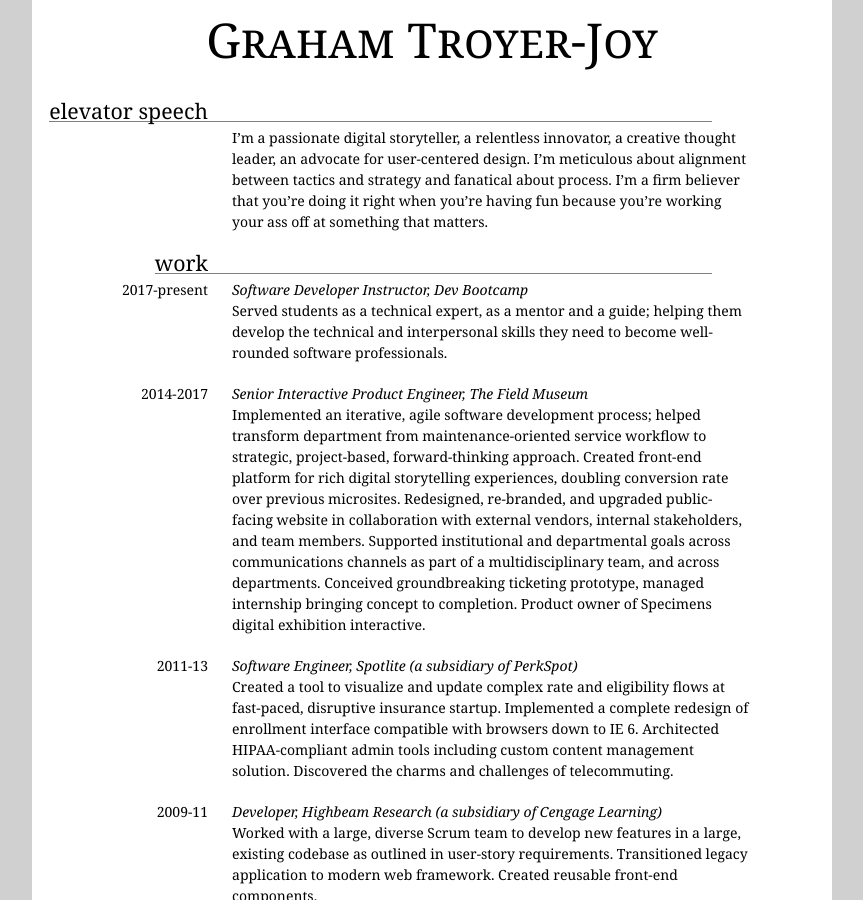
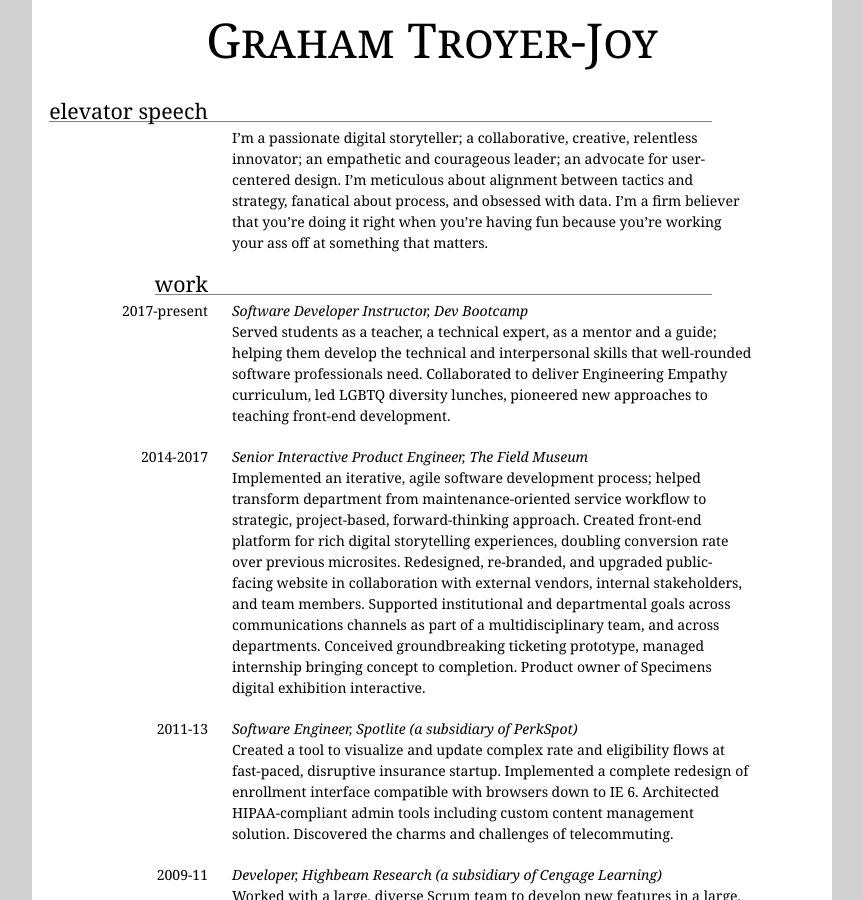
Before and after one commit to telegraham/resume, a Jekyll site: the page built from index.html, in a window 1280 px wide and 900 px high. Shown: the whole window, without its empty margins (208-1071 px from the left). Built offline with Jekyll 4.4.1, drawn with Linux system fonts in a browser that asks for light colours.

Commit message:
Updates DBC role, elevator speech

```diff
--- a/_data/resume.json
+++ b/_data/resume.json
@@ -8,13 +8,13 @@
 	},
 	"phone": "+1 708 275 5448",
 	"email": "graham@troyer-joy.com",
-	"elevatorSpeech": "I’m a passionate digital storyteller, a relentless innovator, a creative thought leader, an advocate for user-centered design. I’m meticulous about alignment between tactics and strategy and fanatical about process. I’m a firm believer that you’re doing it right when you’re having fun because you’re working your ass off at something that matters.",
+	"elevatorSpeech": "I’m a passionate digital storyteller; a collaborative, creative, relentless innovator; an empathetic and courageous leader; an advocate for user-centered design. I’m meticulous about alignment between tactics and strategy, fanatical about process, and obsessed with data. I’m a firm believer that you’re doing it right when you’re having fun because you’re working your ass off at something that matters.",
 	"work": [
 		{
 			"what": "Software Developer Instructor",
 			"where": "Dev Bootcamp",
 			"when": "2017-present",
-			"how": "Served students as a technical expert, as a mentor and a guide; helping them develop the technical and interpersonal skills they need to become well-rounded software professionals."
+			"how": "Served students as a teacher, a technical expert, as a mentor and a guide; helping them develop the technical and interpersonal skills that well-rounded software professionals need. Collaborated to deliver Engineering Empathy curriculum, led LGBTQ diversity lunches, pioneered new approaches to teaching front-end development."
 		},
 		{
 			"what": "Senior Interactive Product Engineer",
```
